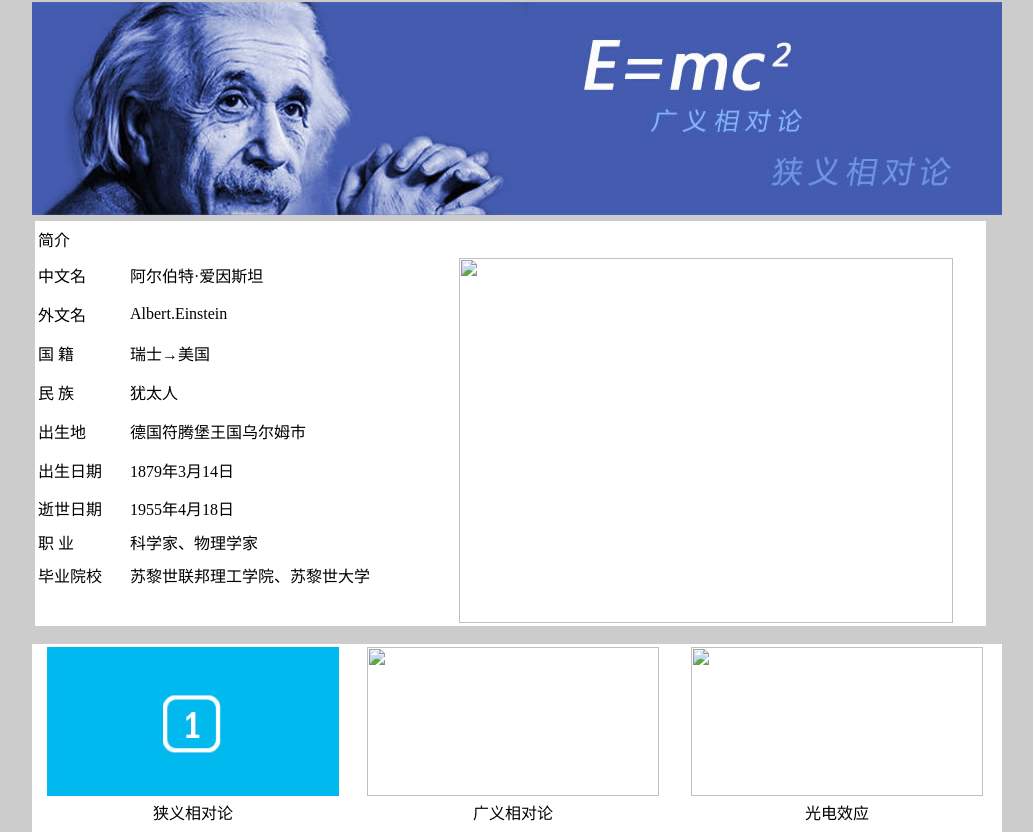
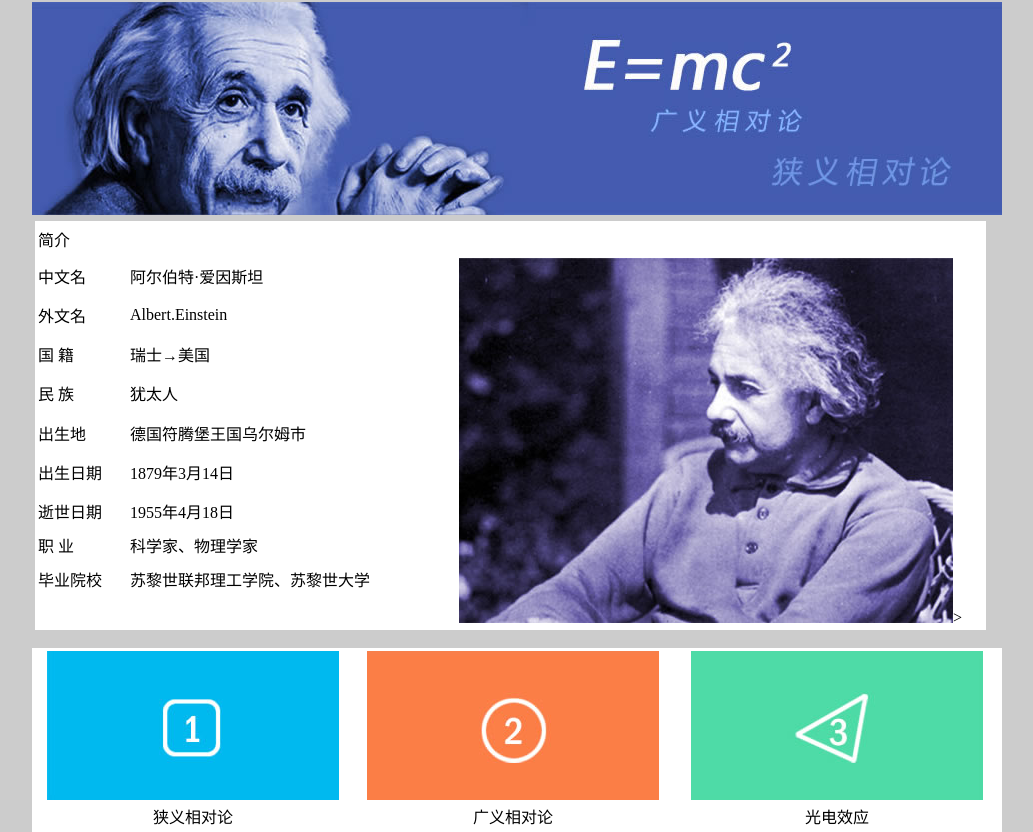
Before and after one commit to qing0207/piqing, a plain HTML site: page index.html in a window 1280 px wide. Shown: the part 111-943 px from the top of the page, without its empty margins (131-1164 px from the left). Drawn offline with Linux system fonts and the light colour scheme.

Commit message:
Update index.html

```diff
--- a/index.html
+++ b/index.html
@@ -89,7 +89,7 @@
         <tr>
           <td width="88">中文名</td>
           <td width="325">阿尔伯特·爱因斯坦 </td>
-          <td width="524" rowspan="10"><img src="file:///C|/Users/Administrator/Desktop/B02301/scB02301/素材/photo1.jpg" width="494" height="365" /></td>
+          <td width="524" rowspan="10"><img src="img/photo1.jpg" width="494" height="365" />></td>
         </tr>
         <tr>
           <td>外文名</td>
@@ -131,8 +131,8 @@
 <table id="content">
   <tr>
     <td><img src="img/ico1.jpg" width="292" height="149" /></td>
-    <td><img src="file:///C|/Users/Administrator/Desktop/B02301/scB02301/素材/ico2.jpg" width="292" height="149" /></td>
-    <td><img src="ico3.jpg" width="292" height="149" /></td>
+    <td><img src="img/ico2.jpg" width="292" height="149" /></td>
+    <td><img src="img/ico3.jpg" width="292" height="149" /></td>
   </tr>
   <tr>
     <td>狭义相对论</td>
```
